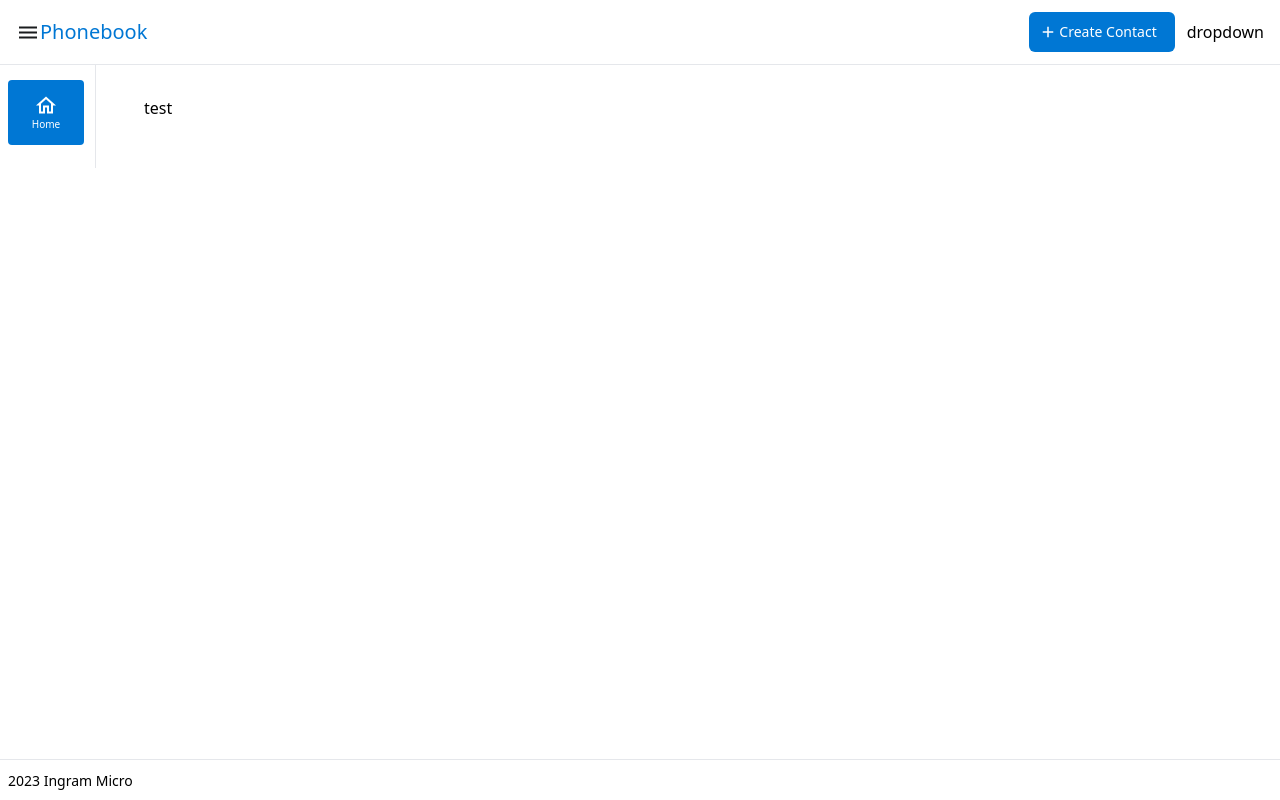
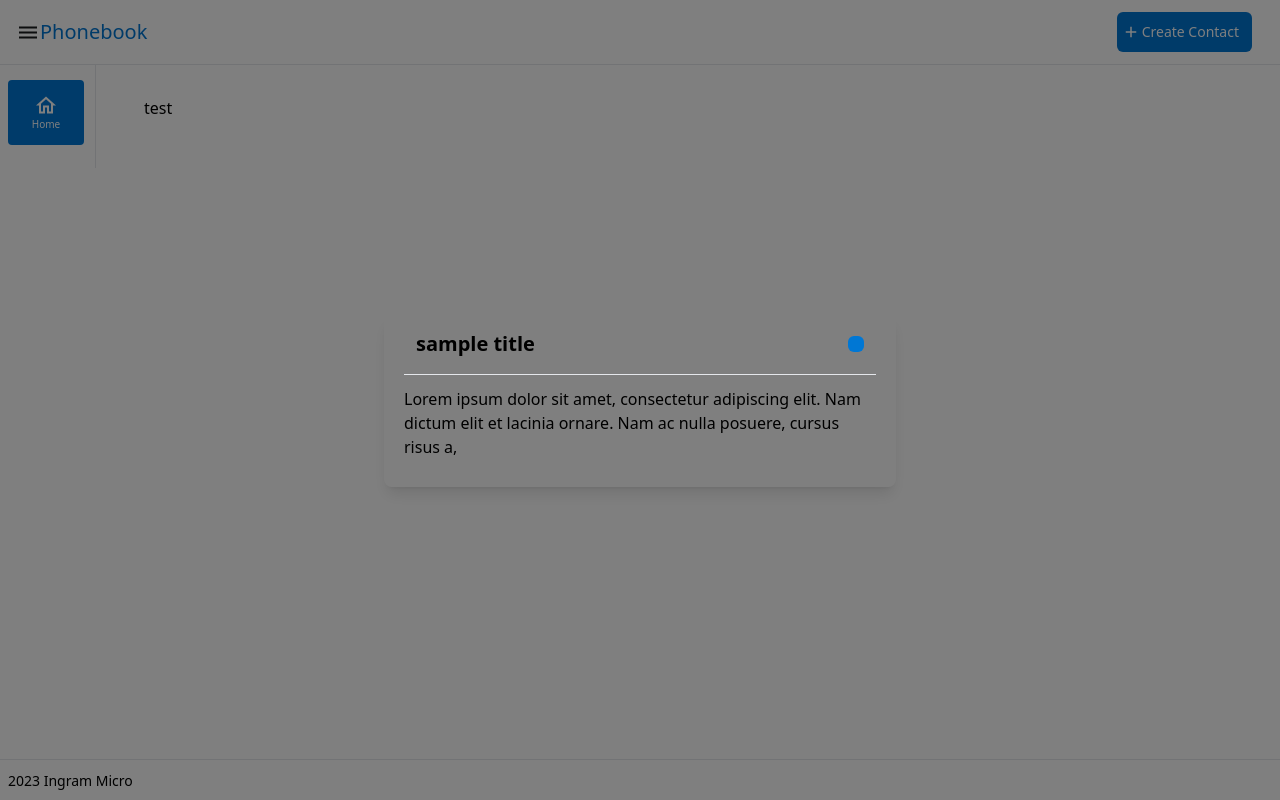
Before and after one commit to Denyyel914/phonebook, a Next.js app: page / in a window 1280 px wide. Both pictures are taken after a click on the button "Create Contact". Built offline with nearby package versions, Linux system fonts and the light colour scheme.

Commit message:
refactor: add updates for styling modal

```diff
--- a/app/components/Button/Button.jsx
+++ b/app/components/Button/Button.jsx
@@ -3,16 +3,17 @@ import React from "react";
 const Button = ({ label, style, customClassName, iconType, icon, onClick }) => {
   const baseStyles =
     "text-sm px-2 py-2 cursor-pointer rounded-md hover:opacity-90 focus:outline-none";
-  const styleClassess = style ? "bg-pc-40 text-white" : "";
+  const styleClasses = style ? "bg-pc-40 text-white" : "";
   return (
     <button
-      className={`${customClassName} ${baseStyles} ${styleClassess}`}
+      className={`${customClassName} ${baseStyles} ${styleClasses}`}
       style={iconType ? { display: "flex", alignItems: "center" } : null}
       onClick={onClick}
     >
-      <span style={iconType == "leading" && { paddingLeft: "5px" }}>
+      {/* <span style={iconType == "leading" && { paddingLeft: "5px" }}>
         {iconType === "leading" && icon}
-      </span>
+      </span> */}
+      {iconType == "leading" && icon}
       <span
         style={
           iconType
@@ -27,9 +28,10 @@ const Button = ({ label, style, customClassName, iconType, icon, onClick }) => {
       >
         {label}
       </span>
-      <span style={iconType == "leading" && { paddingLeft: "5px" }}>
+      {/* <span style={iconType == "leading" && { paddingLeft: "5px" }}>
         {iconType === "trailing" && icon}
-      </span>
+      </span> */}
+      {iconType == "trailing" && icon}
     </button>
   );
 };
--- a/app/components/Modal/Modal.jsx
+++ b/app/components/Modal/Modal.jsx
@@ -1,4 +1,5 @@
 import ReactModal from "react-modal";
+import Button from "../Button/Button";
 
 const Modal = ({
   isOpen,
@@ -11,7 +12,7 @@ const Modal = ({
   return (
     <ReactModal
       isOpen={isOpen}
-      onClose={onclose}
+      onClose={onClose}
       contentLabel="Modal"
       className="fixed inset-0 flex items-center justify-center z-[1000]"
       shouldCloseOnOverlayClick={false}
@@ -21,7 +22,7 @@ const Modal = ({
     >
       <div
         className={`bg-[E7F3FC] rounded-lg shadow-lg ${
-          soze ? `max-w-${size}` : "max-w-lg"
+          size ? `max-w-${size}` : "max-w-lg"
         } px-5`}
       >
         <div className="flex justify-between items-center mb-3 border-b border-navOutline py-4 px-3">
@@ -36,6 +37,7 @@ const Modal = ({
             <Button
               className="text-gray-600 hover:text-red-600 text-xs"
               onClose={onClose}
+              style="Primary"
             >
               X
             </Button>
--- a/app/layouts/Header/Index.jsx
+++ b/app/layouts/Header/Index.jsx
@@ -1,11 +1,18 @@
-import React from "react";
+import React, { useState } from "react";
 import Image from "next/image";
 import Humburger from "../../assets/humburger.svg";
 import Button from "@/app/components/Button/Button";
 import AddIcon from "@/app/assets/AddIcon.svg";
 // import AddIcon from "../../assets/AddIcon.svg"
+import Modal from "@/app/components/Modal/Modal";
 
 const Header = ({ onToggleSidebar }) => {
+  const [isModalOpen, isSetModalOpen] = useState(false);
+
+  const handleModal = () => {
+    isSetModalOpen(true);
+    console.log(isModalOpen);
+  };
   return (
     <header className="border-b border-outline fixed top-0 z-50 bg-white w-full">
       <nav className="w-full mx-auto flex items-center justify-between flex-wrap px-4 py-3">
@@ -26,11 +33,23 @@ const Header = ({ onToggleSidebar }) => {
             customClassName="w-full h-[40px]"
             iconType="leading"
             icon={<Image src={AddIcon} alt="Vercel Logo" />}
-            onClick={console.log("hahaha")}
+            onClick={handleModal}
           />
-          <div className=" ml-3">dropdown</div>
+          <div className=" ml-3">{isModalOpen}</div>
         </div>
       </nav>
+      <Modal
+        isOpen={isModalOpen}
+        onClose={() => isSetModalOpen(false)}
+        title="sample title"
+        titleCustomClass={"text-2xl"}
+      >
+        <p>
+          Lorem ipsum dolor sit amet, consectetur adipiscing elit. Nam dictum
+          elit et lacinia ornare. Nam ac nulla posuere, cursus risus a,
+        </p>
+        <div className="flex justify-end mt-7"></div>
+      </Modal>
     </header>
   );
 };
```
